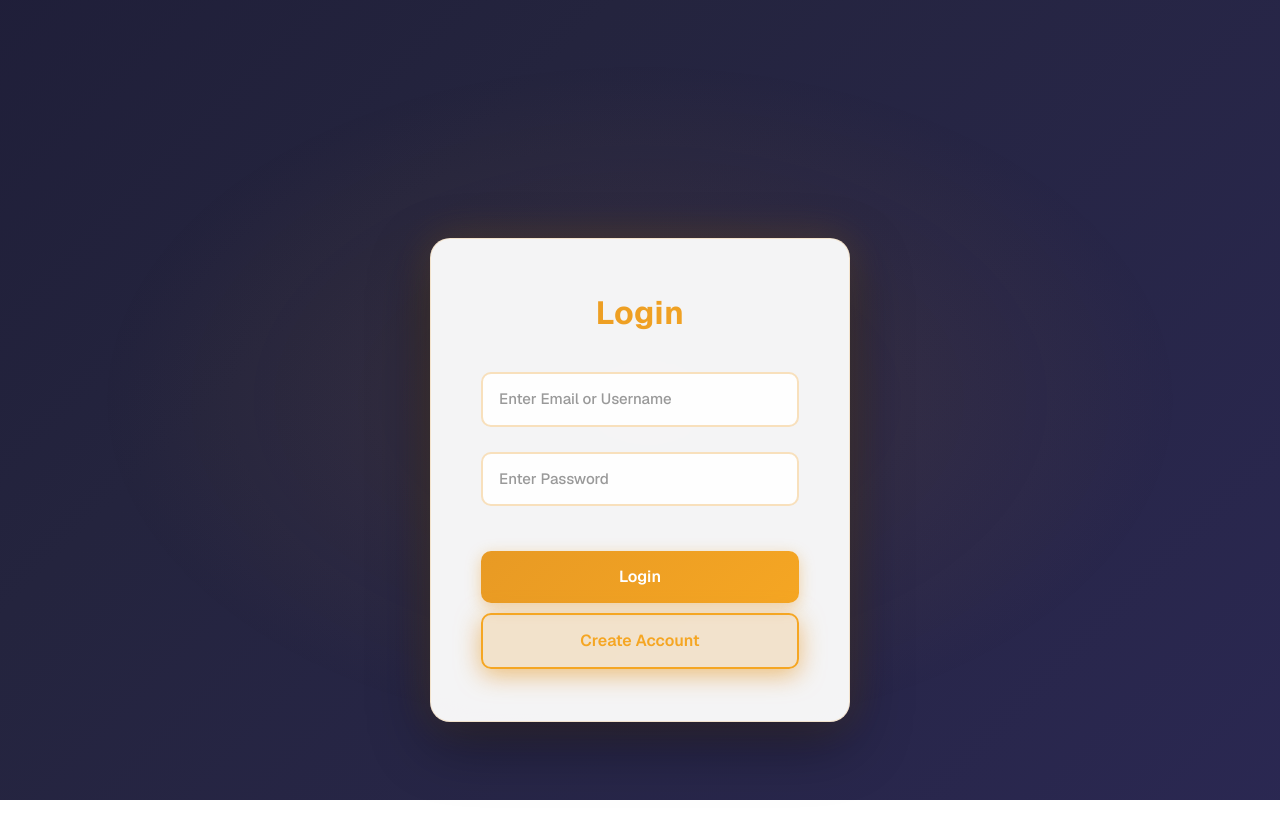
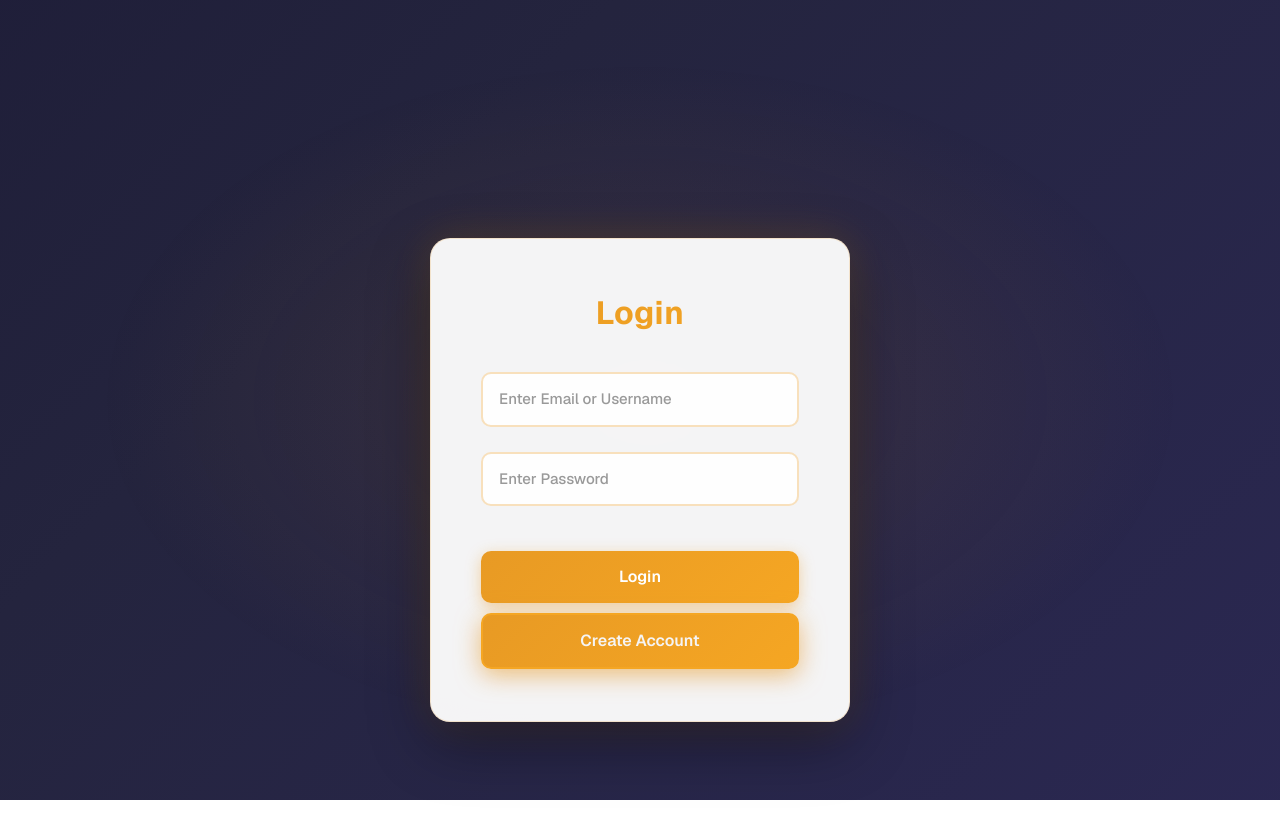
Before and after one commit to Gobinath1008/Online_Movie_Ticket_Booking, a Next.js app: page /login in a window 1280 px wide. In both pictures the pointer is over the button "Create Account". Shown: the top 838 px of the page. Built offline with nearby package versions, Linux system fonts and the light colour scheme.

Commit message:
Update login.css

```diff
--- a/app/login/login.css
+++ b/app/login/login.css
@@ -149,7 +149,7 @@
 }
 
 .signup-btn:hover {
-  background: rgba(232, 154, 36, 0.2);
-  color: #f5a623 !important;
+
+  color: #f5f4f4 !important;
   border-color: #f5a623 !important;
 }
```
